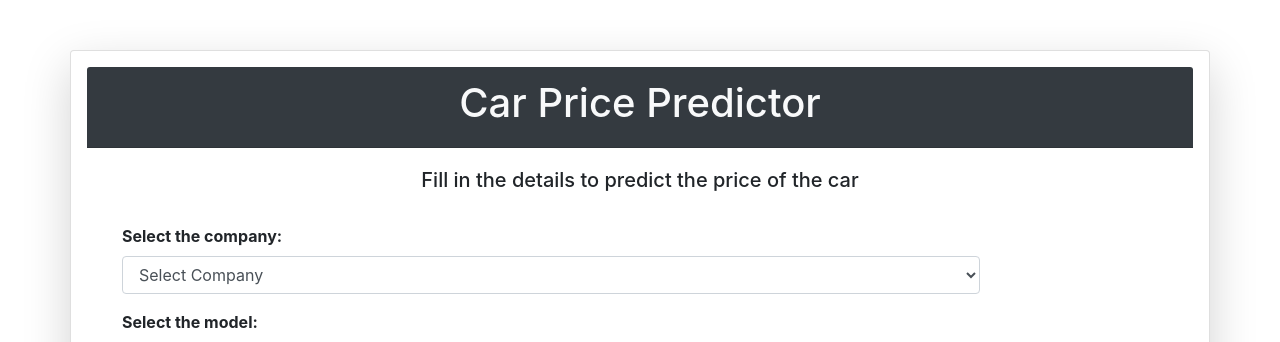
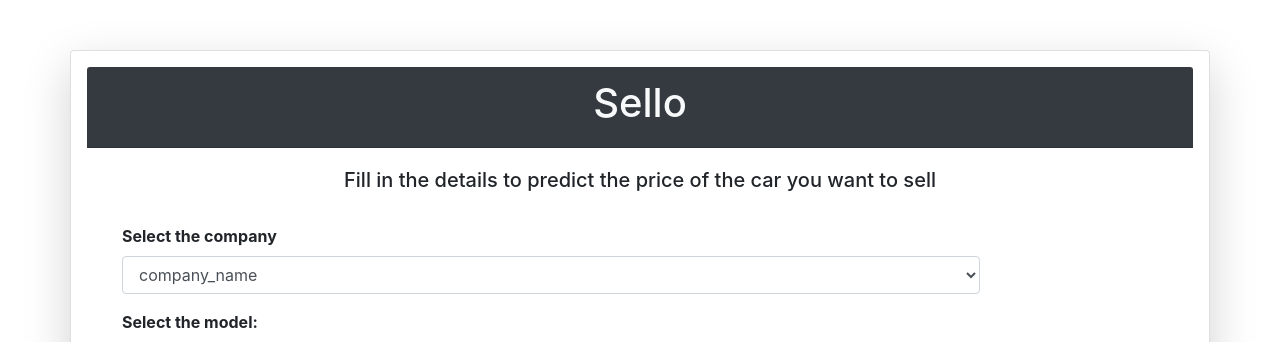
Before and after one commit to KavyaSharma09/Machine_Learning, a Flask app: page / in a window 1280 px wide. Shown: the top 342 px of the page. Run offline with Flask 2, Linux system fonts and the light colour scheme; parts of the project's set-up code (start-up, migrations or seed data) failed here and were passed over; some libraries are stand-ins or nearby versions.

Commit message:
Update index.html

```diff
--- a/templates/index.html
+++ b/templates/index.html
@@ -3,7 +3,7 @@
 
 <head xmlns="http://www.w3.org/1999/xhtml">
     <meta charset="UTF-8">
-    <title>Car Price Predictor</title>
+    <title>Sello | Car Price Predictor</title>
     <link rel="stylesheet" href="static/css/style.css">
     <link rel="stylesheet" type="text/css"
         href="https://cdnjs.cloudflare.com/ajax/libs/font-awesome/5.11.2/css/all.css">
@@ -25,20 +25,20 @@
         <div class="row">
             <div class="card mt-50  shadow-lg p-3 mb-5  rounded" style="width: 100%; height: 100%;">
                 <div class="card-header bg-dark text-light" style="text-align: center;">
-                    <h1>Car Price Predictor</h1>
+                    <h1>Sello</h1>
                 </div>
                 <div class="card-body">
                     <div class="col-12" style="text-align: center">
-                        <h5>Fill in the details to predict the price of the car </h5>
+                        <h5>Fill in the details to predict the price of the car you want to sell</h5>
                     </div>
                     <br>
                     <form method="post" accept-charset="utf-8" name="Modelform">
                         <div class="col-md-10 form-group" style="text-align: left">
-                            <label><b>Select the company:</b> </label><br>
+                            <label><b>Select the company</b> </label><br>
                             <select class="selectpicker form-control" id="company" name="company" required="1"
                                 onchange="load_car_models(this.id,'car_models')">
                                 {% for company in companies %}
-                                <option value="{{ company }}">{{ company }}</option>
+                                <option value="{{ company }}">company_name</option>
                                 {% endfor %}
                             </select>
                         </div>
```
